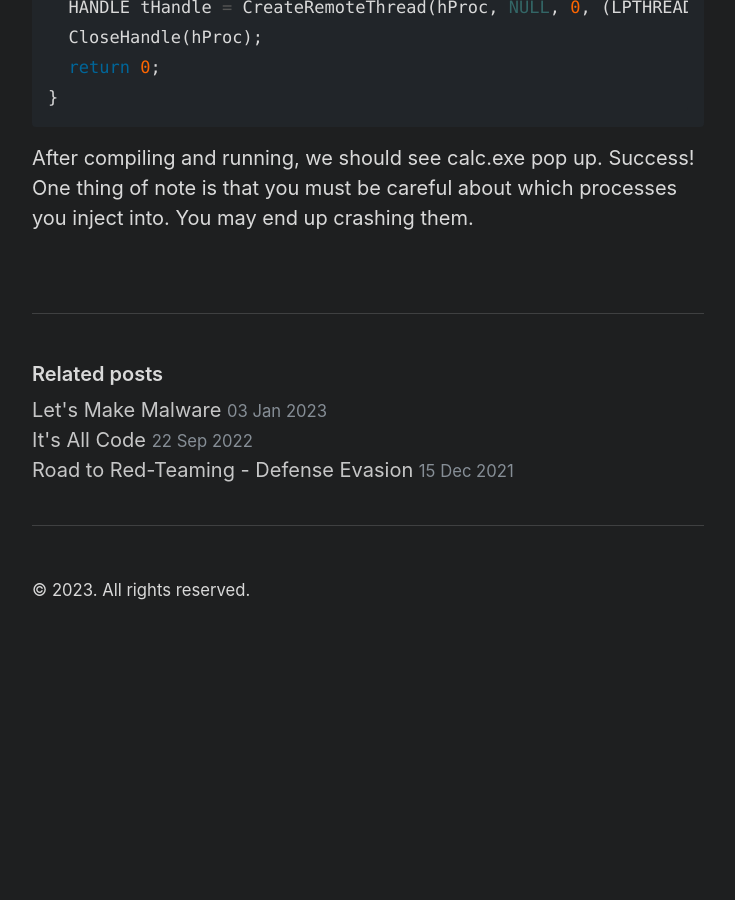
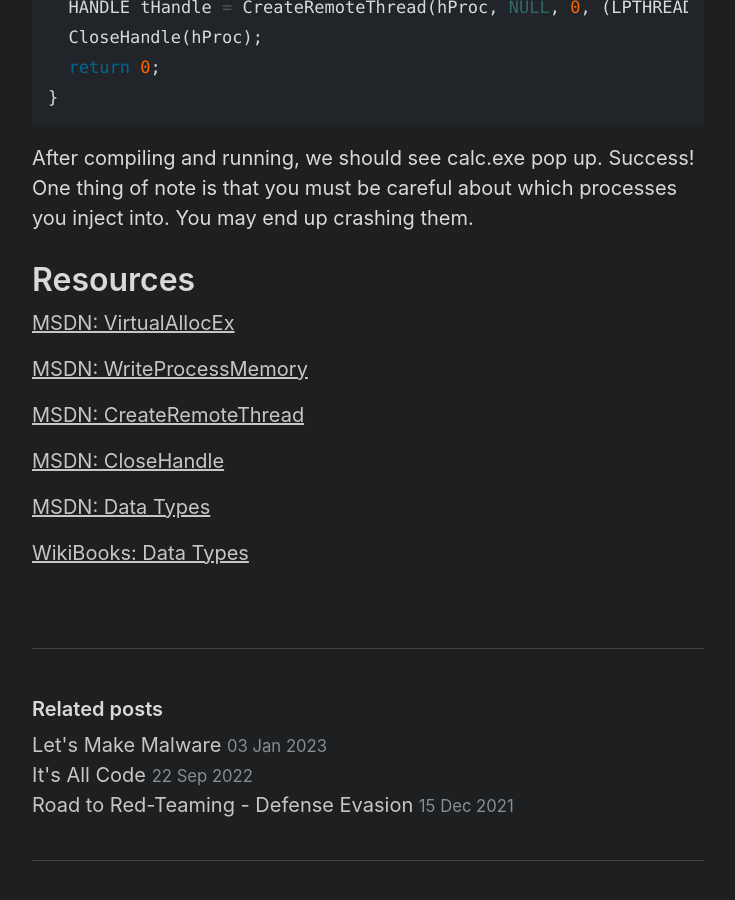
Before and after one commit to RePRGM/rePRGM.github.io, a Jekyll site: the page built from _posts/2023-01-09-lets-make-malware-part-2.md, in a window 1280 px wide and 900 px high, scrolled down 4243 px. Shown: the whole window, without its empty margins (272-1007 px from the left). Built offline with Jekyll 4.4.1, drawn with Linux system fonts in a browser that asks for light colours; before the commit the page ends 4895 px from its top, so only the background shows below that.

Commit message:
Update 2023-01-09-lets-make-malware-part-2.md

````diff
--- a/_posts/2023-01-09-lets-make-malware-part-2.md
+++ b/_posts/2023-01-09-lets-make-malware-part-2.md
@@ -110,3 +110,16 @@ int main() {
 ```
 After compiling and running, we should see calc.exe pop up. Success!
 One thing of note is that you must be careful about which processes you inject into. You may end up crashing them.
+
+# Resources
+[MSDN: VirtualAllocEx](https://learn.microsoft.com/en-us/windows/win32/api/memoryapi/nf-memoryapi-virtualallocex)
+
+[MSDN: WriteProcessMemory](https://learn.microsoft.com/en-us/windows/win32/api/memoryapi/nf-memoryapi-writeprocessmemory)
+
+[MSDN: CreateRemoteThread](https://learn.microsoft.com/en-us/windows/win32/api/processthreadsapi/nf-processthreadsapi-createremotethread)
+
+[MSDN: CloseHandle](https://learn.microsoft.com/en-us/windows/win32/api/handleapi/nf-handleapi-closehandle)
+
+[MSDN: Data Types](https://learn.microsoft.com/en-us/windows/win32/winprog/windows-data-types)
+
+[WikiBooks: Data Types](https://en.wikibooks.org/wiki/Windows_Programming/Handles_and_Data_Types)
````
